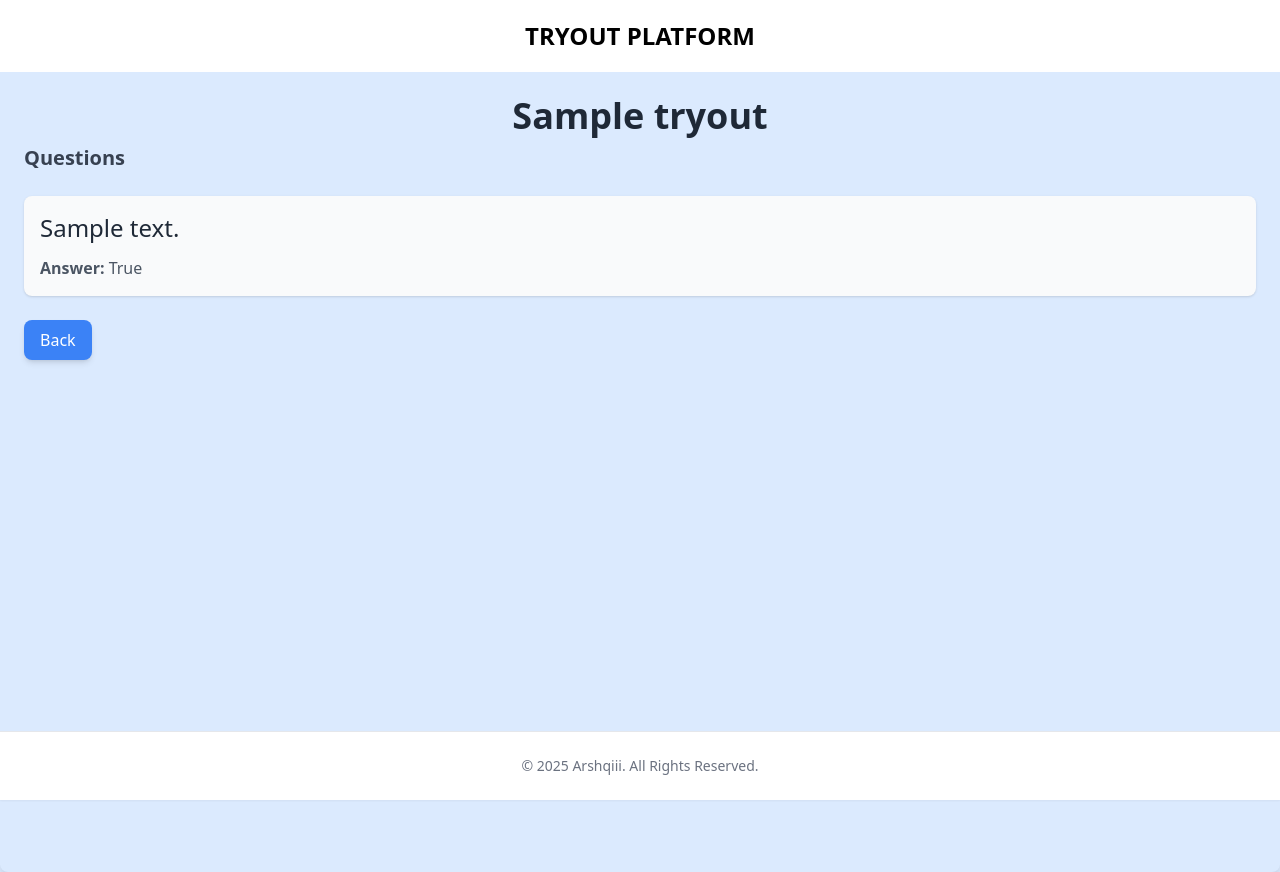
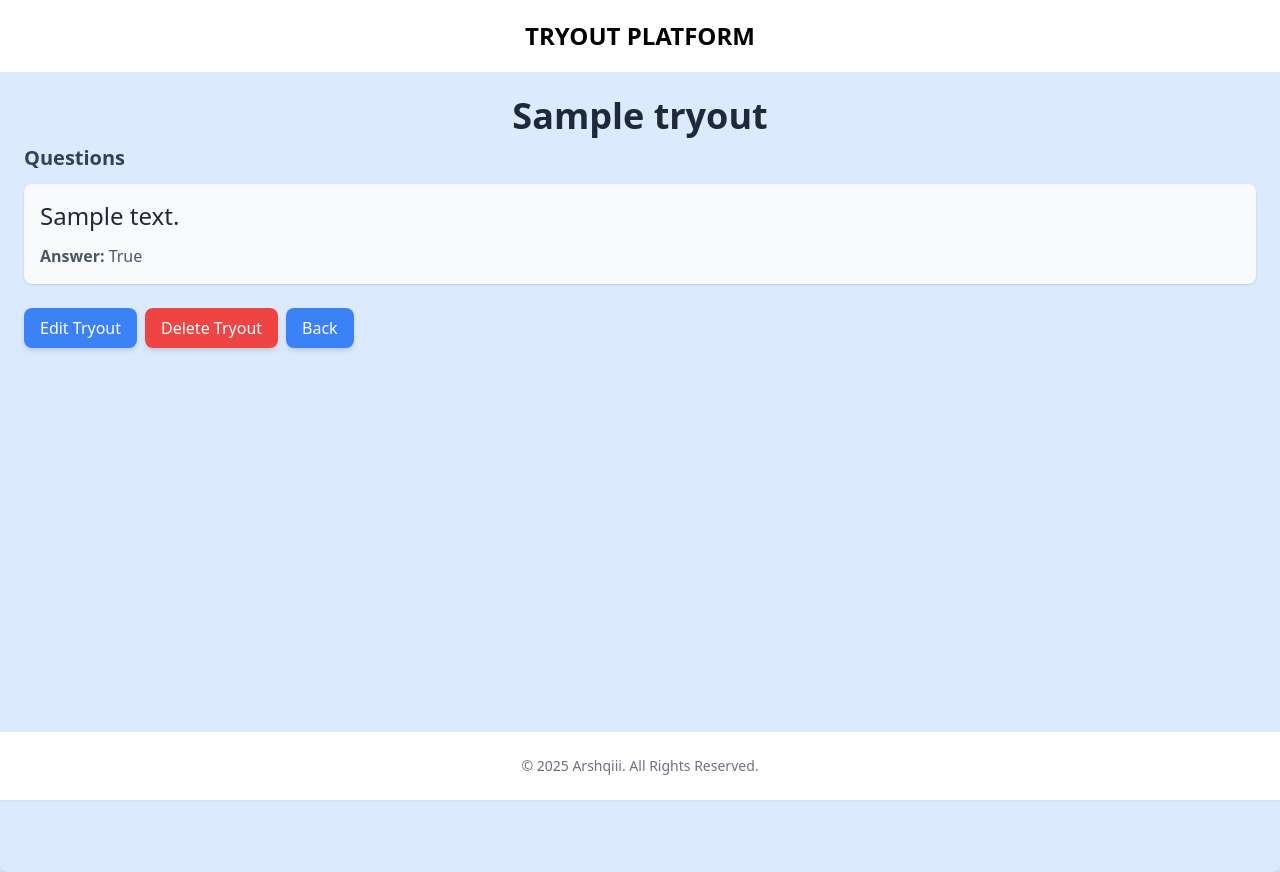
Before and after one commit to arshqiii/Tugas-OPREC-RISTEK-WebDev, a Django app: page /detail_tryout/1/ in a window 1280 px wide. Run offline with Django 5.2, Linux system fonts and the light colour scheme; tables that the repository leaves empty hold one stand-in row (values such as "Sample post"); some libraries are stand-ins or nearby versions.

Commit message:
changed database to postgreSQL + modified access to edit & delete tryout

```diff
--- a/main/templates/detailTryout/index.html
+++ b/main/templates/detailTryout/index.html
@@ -12,7 +12,13 @@
             <h1 class="text-4xl font-bold text-gray-800 mb-2">{{ tryout.title }}</h1>
         </div>
 
-        <h2 class="flex flex-col text-xl font-semibold text-gray-700 mb-3 pb-3">Questions</h2>
+        <h2 class="flex flex-col text-xl font-semibold text-gray-700 mb-3">Questions</h2>
+        {% if not tryout.status %}
+        <div class="mt-4">
+            <a href="{% url 'main:question_create' tryout.id %}" class="inline-flex bg-green-500 text-white px-4 py-2 rounded-lg shadow-md transition transform
+            hover:bg-green-600 hover:-translate-y-1 hover:scale-10 my-5">Add Question</a>
+        </div>
+        {% endif %}
         <div class="space-y-4">
             {% for question in questions %}
                 <div class="flex flex-col bg-gray-50 p-4 rounded-lg shadow gap-3">
@@ -31,18 +37,11 @@
             {% endfor %}
         </div>
 
-        {% if not tryout.status %}
-        <div class="mt-4 flex flex-wrap gap-2">
-            <a href="{% url 'main:question_create' tryout.id %}" class="inline-flex bg-green-500 text-white px-4 py-2 rounded-lg shadow-md transition transform
-            hover:bg-green-600 hover:-translate-y-1 hover:scale-10">Add Question</a>
+        <div class="mt-6 flex flex-wrap gap-2">
             <a href="{% url 'main:tryout_edit' tryout.id %}" class="inline-flex bg-blue-500 text-white px-4 py-2 rounded-lg shadow-md transition transform
             hover:bg-blue-600 hover:-translate-y-1 hover:scale-10">Edit Tryout</a>
             <a href="{% url 'main:tryout_delete' tryout.id %}" class="inline-flex bg-red-500 text-white px-4 py-2 rounded-lg shadow-md transition transform
             hover:bg-red-600 hover:-translate-y-1 hover:scale-10">Delete Tryout</a>
-        </div>
-        {% endif %}
-
-        <div class="mt-6">
             <a href="{% url 'main:show_main' %}" class="inline-flex bg-blue-500 text-white px-4 py-2 rounded-lg shadow-md transition transform
             hover:bg-blue-600 hover:-translate-y-1 hover:scale-10">Back</a>
         </div>
```
Also changed, not shown: quiz_web/settings.py (+7 -2 lines).
